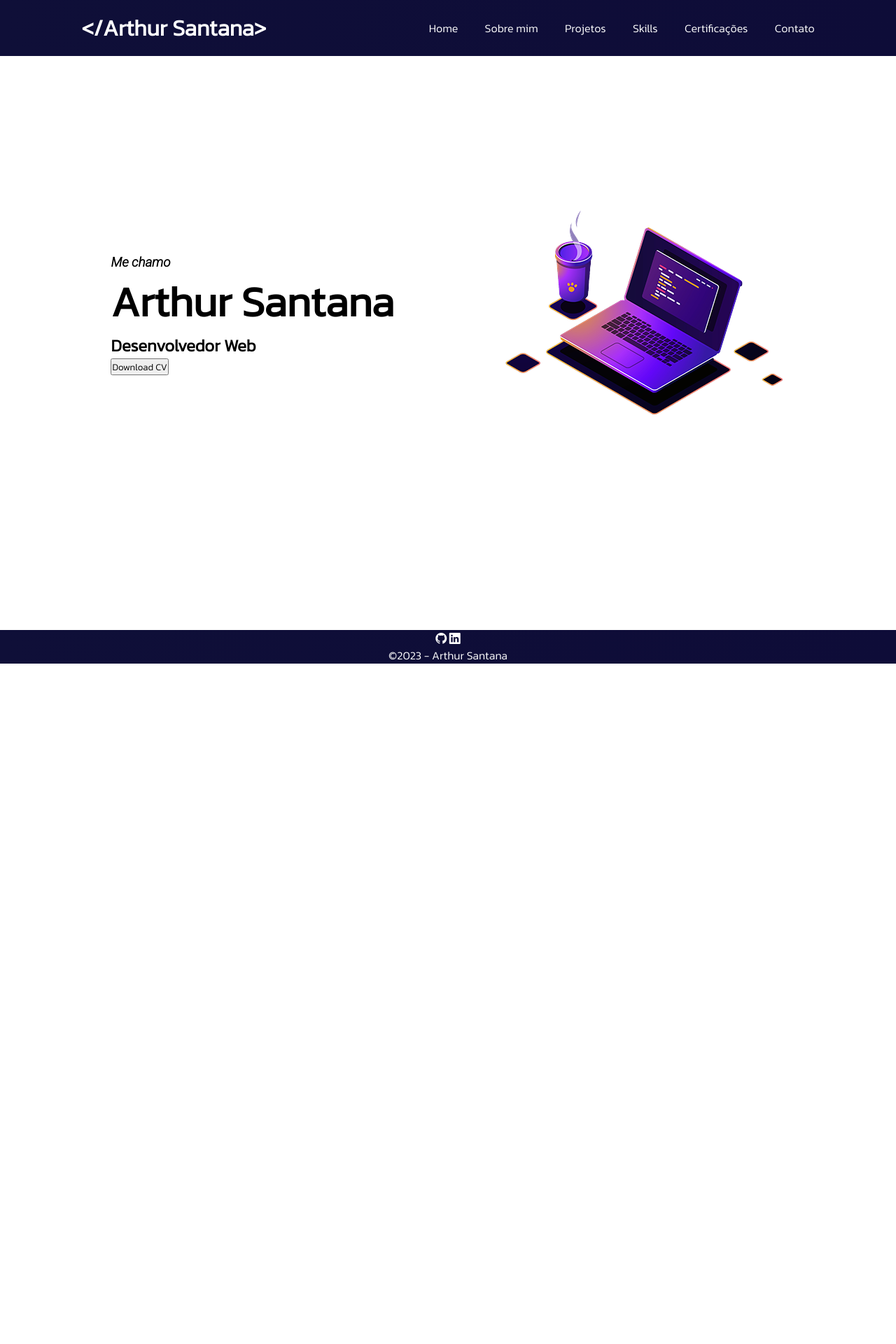
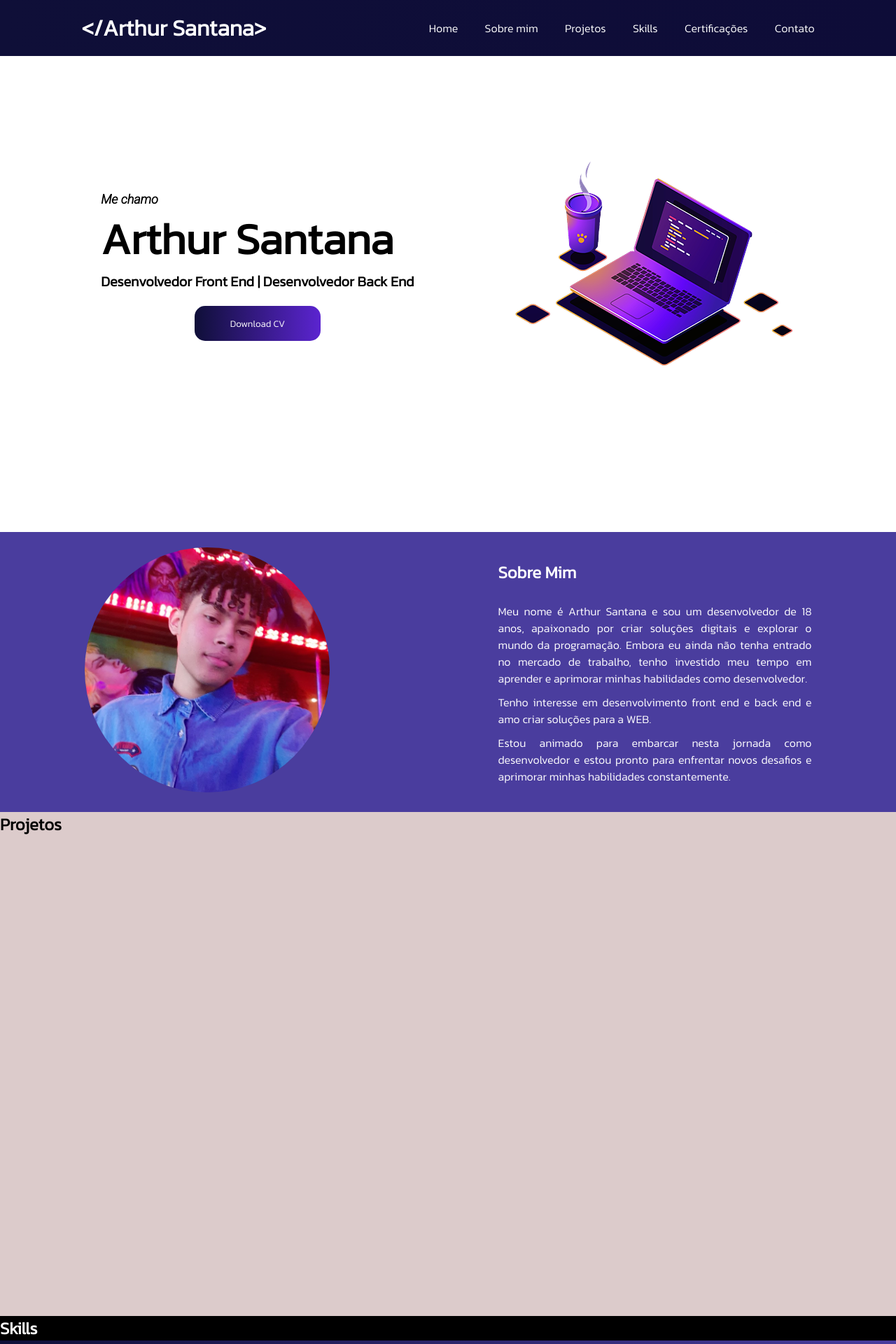
Before and after one commit to arthurmentado/arthurmentado, a PHP site: page / in a window 1280 px wide. Shown: the top 1920 px of the page at 70% size. Before the commit the page ends 948 px from the top, so only its background shows below. Run offline with PHP 8.4, Linux system fonts and the light colour scheme; some web fonts are replaced.

Commit message:
adicionando o design

```diff
--- a/index.php
+++ b/index.php
@@ -15,15 +15,54 @@
             <div>
                 <h3>Me chamo</h3>
                 <h1>Arthur Santana</h1>
-                <h2>Desenvolvedor Web</h2>
-                <button>Download CV</button>
+                <h2>Desenvolvedor Front End | Desenvolvedor Back End</h2>
+                <div class="buttonCVDownload">
+                    <button class="buttonCV">Download CV</button>
+                </div>
             </div>
             <div>
                 <img src="imgs/computador.png" alt="Computador">
             </div>
         </section>
         <section id="sobreMim">
+            <div class="container">
+                <div class="photo">
+                    <img src="imgs/fotoArthur.jpg" alt="Foto de Arthur" id="foto">
+                </div>
+                <div class="sobreTxt">
+                    <h2>Sobre Mim</h2>
+                    <p> Meu nome é Arthur Santana e sou um desenvolvedor de 18 anos, apaixonado por criar soluções digitais e explorar o mundo da programação.
+                        Embora eu ainda não tenha entrado no mercado de trabalho, tenho investido meu tempo em aprender e aprimorar minhas habilidades como desenvolvedor.
+                    </p>
+                    <p>
+                        Tenho interesse em desenvolvimento front end e back end e amo criar soluções para a WEB.
+                    </p>
+                    <p>
+                        Estou animado para embarcar nesta jornada como desenvolvedor e estou pronto para enfrentar novos desafios e aprimorar minhas habilidades constantemente.
+                    </p>
+                </div>
+            </div>
+        </section>
+        <section id="projetos">
+            <div>
+                <h2>Projetos</h2>
+            </div>
+        </section>
+        <section id="skills">
+            <h2>Skills</h2>
+            <div class="container">
 
+            </div>
+        </section>
+        <section>
+            <div id="certificacoes">
+                <h2>Certificações</h2>
+                <p>Ensino técnico em Desenvolvimento de Sistemas - ETEC <br>
+                (Início: Fevereiro/2022 - Término: Junho/2023)</p>
+                <p>Ciência da Computação - MACKENZIE <br>
+                (Início: Agosto/2023 - Término previsto: Agosto/2028)</p>
+
+            </div>
         </section>
     </main>
     <footer>
--- a/navbar.css
+++ b/navbar.css
@@ -14,6 +14,7 @@ header{
     justify-content: space-around;
     position: fixed;
     top: 0;
+    height: 10vh;
 }
 header div h1{
     margin: 2vh 0;
--- a/style.css
+++ b/style.css
@@ -5,10 +5,8 @@
     box-sizing: border-box;
 }
 main{
-
     display: flex;
-    align-items: center;
-    justify-content: center;
+    flex-direction: column;
     width: 100%;
 }
 #home{
@@ -16,13 +14,92 @@ main{
     justify-content: space-evenly;
     width: 100%;
     align-items: center;
-    height: 900px;
+    height: 95vh;
 }
 #home h3{
     font-family: 'Roboto', sans-serif;
+    font-size: 1.125rem;
 }
 #home h1{
-    font-size: 60px;
+    font-size: 3.875rem;
+}
+#home h2{
+    font-size: 1.25rem;
+}
+.buttonCVDownload{
+    width: 100%;
+    display: flex;
+    justify-content: center;
+    margin-top: 20px;
+}
+.buttonCV{
+    background-image: linear-gradient(to right, rgb(15, 15, 56), rgb(91, 36, 208));
+    color: white;
+    border: none;
+    border-radius: 15px;
+    width: 180px;
+    height: 50px;
+}
+#sobreMim{
+    background-color: #4A3D9E;
+    display: flex;
+    align-items: center;
+    height: 50vh;
+}
+#sobreMim .container{
+    display: flex;
+    justify-content: space-around;
+    width: 100vw;
+}
+.photo{
+    width: 350px;
+}
+#foto{
+    border-radius: 50%;
+    width: 100%;
+    height: 350px;
+    object-fit: cover;
+}
+#sobreMim .sobreTxt{
+    width: 35vw;
+    text-align: justify;
+    display: flex;
+    flex-direction: column;
+    justify-content: center;
+    gap: 10px;
+    color: white;
+}
+#sobreMim .sobreTxt h2{
+    margin-bottom: 2vh;
+}
+#projetos{
+    background-color: #DCCBCB;
+    height: 90vh;
+}
+#skills{
+    background-color: black;
+    height: 45vh;
+}
+#skills h2{
+    color: white;
+}
+#skills .container{
+    background-image: linear-gradient(to right, rgb(15, 15, 56), rgb(74, 61, 158));
+    width: 100%;
+    height: 10vh;
+}
+#certificacoes{
+    background-color: black;
+    height: 45vh;
+}
+#certificacoes h2{
+    color: white;
+}
+#certificacoes p{
+    color: white;
+    display: flex;
+    flex-direction: column;
+    margin-bottom: 3vh;
 }
 footer{
     background-image: linear-gradient(to right, rgb(15, 15, 56), rgb(14, 12, 56));
@@ -31,5 +108,6 @@ footer{
     justify-content: center;
     align-items: center;
     flex-direction: column;
+    height: 20vh;
 }
 /* darkmode #1d3e58 */
```
Also changed, not shown: imgs/embreve.jpg (added), imgs/fotoArthur.jpg (added), imgs/github.png (added), imgs/linkedin.png (added), imgs/logoBootstrap.png (added), imgs/logoCSS.png (added), imgs/logoHTML.png (added), imgs/logoJS.png (added), imgs/logoMySql.png (added), imgs/logoPHP.png (added), imgs/logoPHPMyAdmin.png (added).
